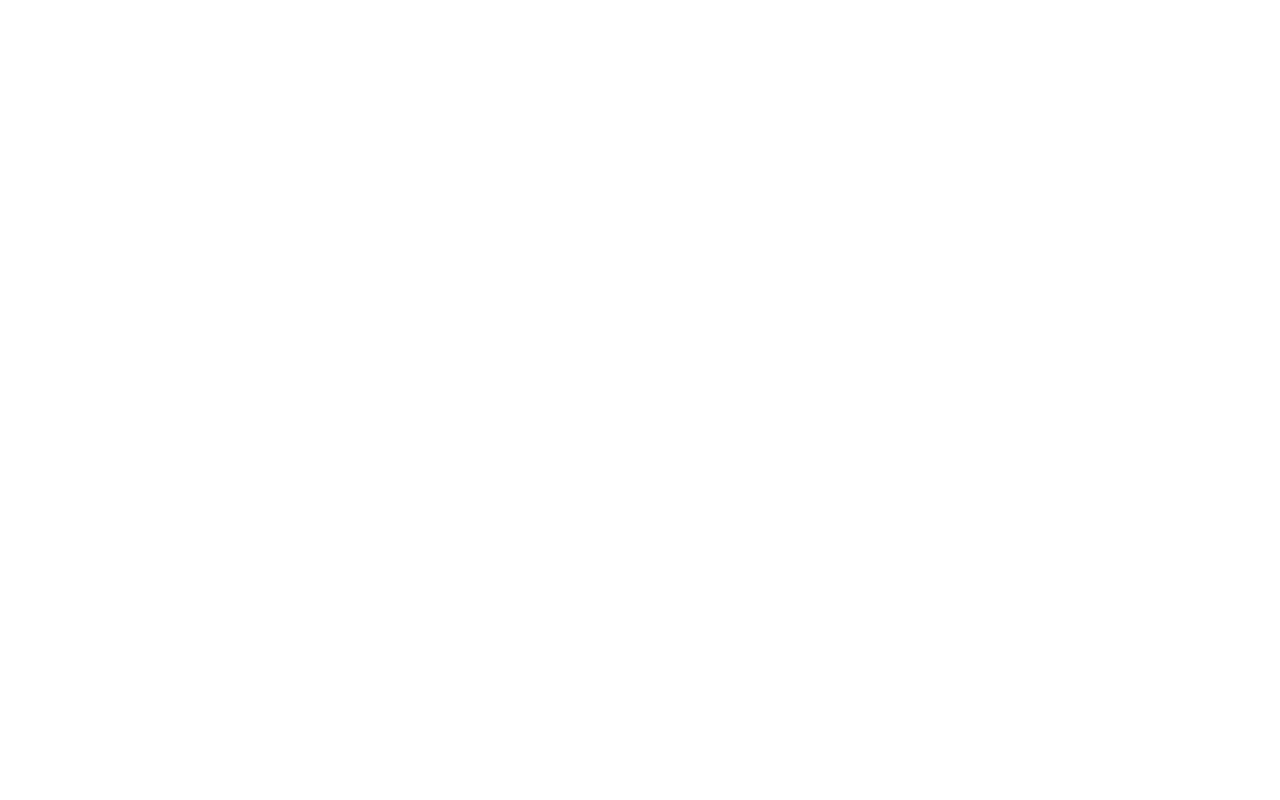
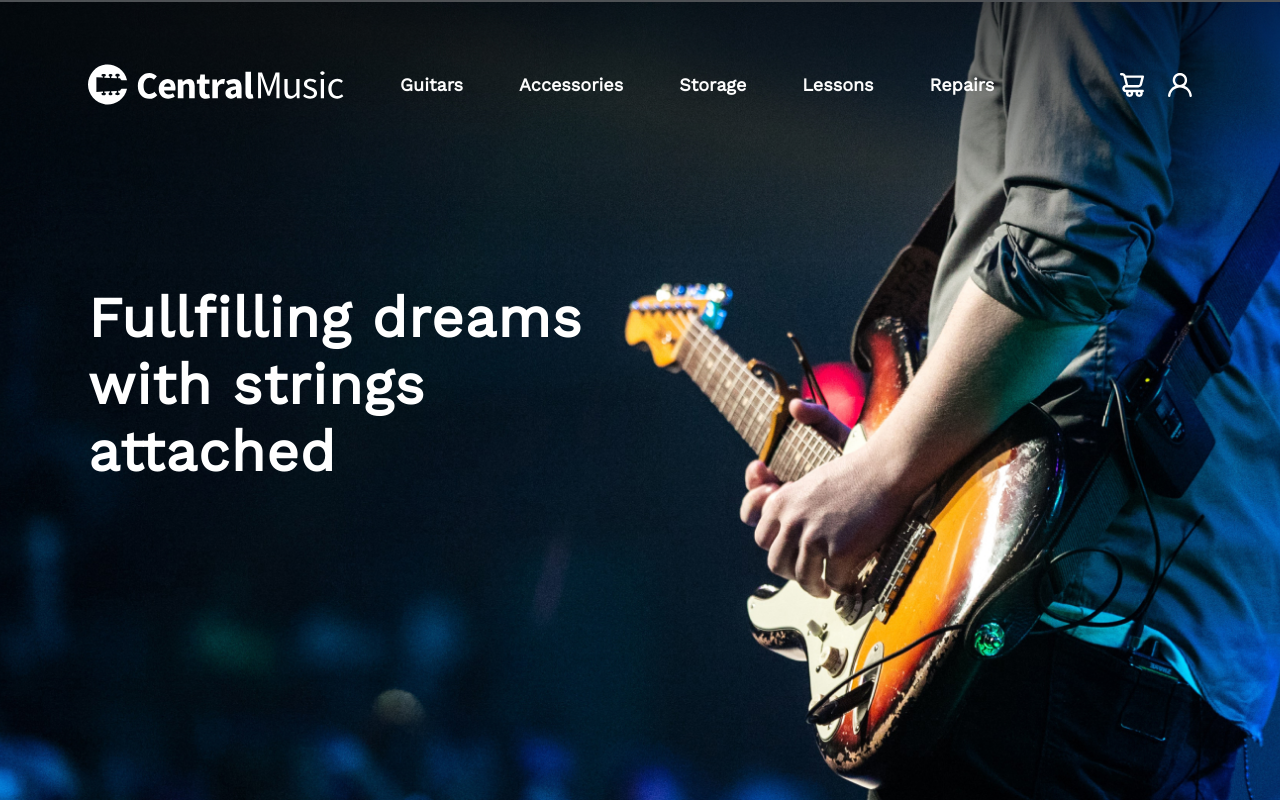
Before and after one commit to MuhammadjonAzimov/CentralMusic, a plain HTML site: page index.html in a window 1280 px wide. Drawn offline with nearby package versions, Linux system fonts and the light colour scheme.

Commit message:
section-1 tayyor

```diff
--- a/index.html
+++ b/index.html
@@ -11,7 +11,31 @@
 
 <body>
     <section class="section-1">
+        <nav>
+            <div class="navigation">
 
+                <img src="./images/Central Music Logo.svg" alt="">
+
+                <a href="#">Guitars</a>
+                <a href="#">Accessories</a>
+                <a href="#">Storage</a>
+                <a href="#">Lessons</a>
+                <a href="#">Repairs</a>
+
+            </div>
+            <div class="icons">
+
+                <img src="./images/icon-1.svg" alt="">
+                <img src="./images/icon.svg" alt="">
+
+            </div>
+        </nav>
+
+        <p>
+            Fullfilling dreams <br>
+            with strings <br>
+            attached
+        </p>
     </section>
 </body>
 
--- a/styles/style.scss
+++ b/styles/style.scss
@@ -13,4 +13,44 @@ body {
 .section-1 {
     width: 100%;
     height: 100vh;
+    background-image: url(/images/bacgroundimg.jpg);
+    background-position: center;
+    background-size: cover;
+    padding: 64px 88px;
+
+    p {
+        font-style: normal;
+        font-weight: bold;
+        font-size: 56px;
+        line-height: 120%;
+        letter-spacing: 0.02em;
+        color: #FFFFFF;
+        margin-top: 180px;
+    }
 }
+
+nav {
+    display: flex;
+    align-items: center;
+    justify-content: space-between;
+
+    .navigation {
+        display: flex;
+        gap: 56px;
+        align-items: center;
+
+        a {
+            color: #FCFCFC;
+            text-decoration: none;
+            font-style: normal;
+            font-weight: 600;
+            font-size: 18px;
+            line-height: 130%;
+        }
+    }
+
+    .icons {
+        display: flex;
+        gap: 24px;
+    }
+}
```
Also changed, not shown: images/Central Music Logo.svg (added), images/bacgroundimg.jpg (added), images/icon-1.svg (added), images/icon.svg (added), styles/style.css, 1 other file.
